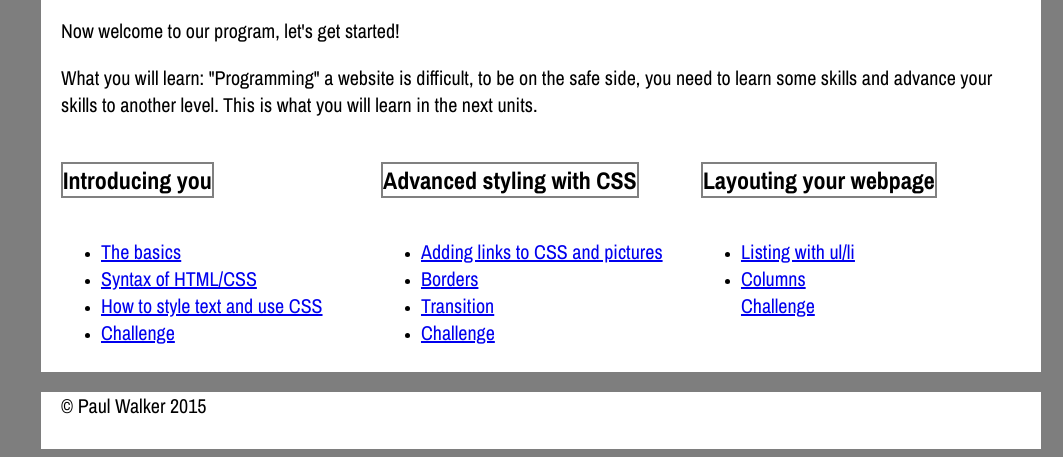
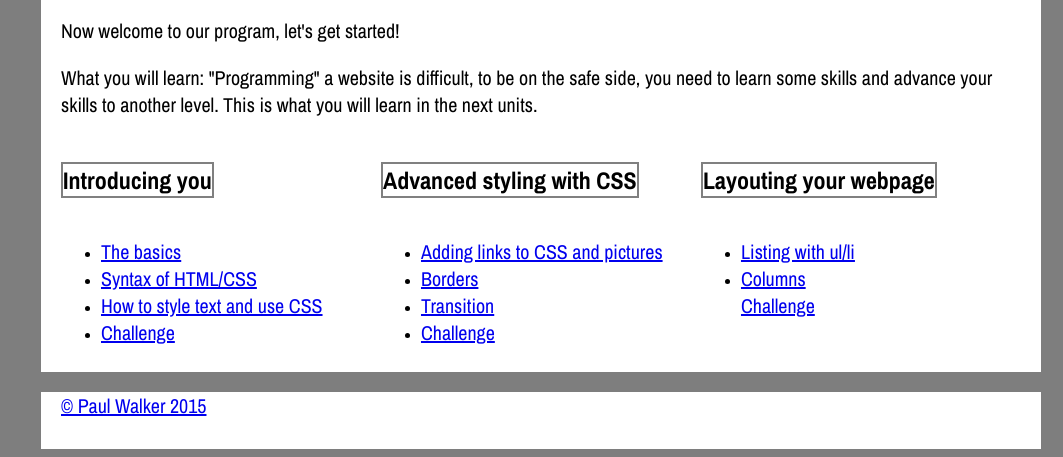
Before and after one commit to misterincredible/misterincredible.github.io, a plain HTML site: page index.html in a window 1280 px wide. Shown: the part 611-1068 px from the top of the page, without its empty margins (217-1280 px from the left). Drawn offline with nearby package versions, Linux system fonts and the light colour scheme; a web font is replaced by a local one.

Commit message:
Adding more links

```diff
--- a/index.html
+++ b/index.html
@@ -81,7 +81,7 @@
                 </div>
             </div>
             <div class="container">
-                <p>&copy; Paul Walker 2015</p>
+                <a href="aboutme.html"><p>&copy; Paul Walker 2015</p></a>
             </div>
         </body>
     </html>
```
Also changed, not shown: pages/basics.html (+1 -1 lines), pages/borders.html (+1 -1 lines), pages/challenge1.html (+1 -1 lines), pages/challenge2.html (+1 -1 lines), pages/challenge3.html (+1 -1 lines), pages/columns.html (+1 -1 lines), pages/css1.html (+1 -1 lines), pages/css2.html (+1 -1 lines), pages/lexicon.html (+1 -1 lines), pages/listing.html (+1 -1 lines), pages/solutions.html (+1 -1 lines), pages/syntax.html (+1 -1 lines), pages/transition.html (+1 -1 lines).
